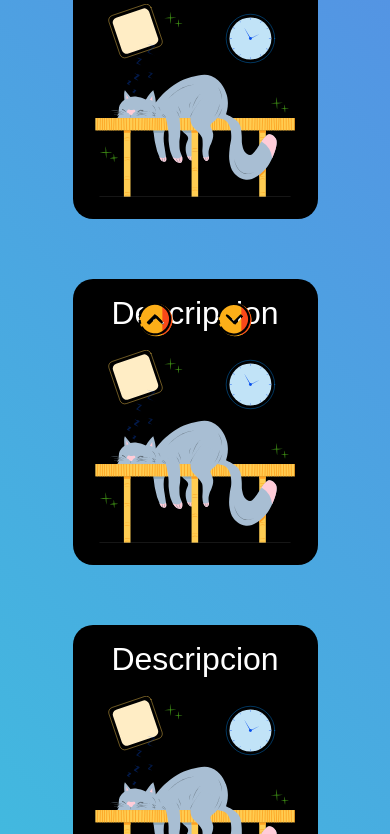
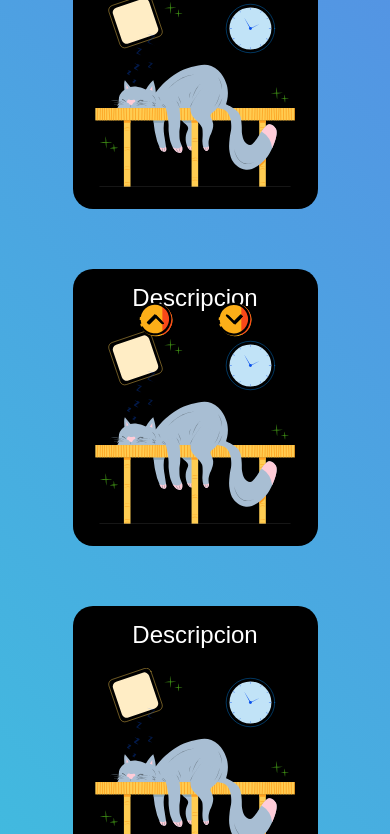
Before and after one commit to choy666/sass_seo, a website: page index.html in a window 390 px wide. Shown: the part 487-1321 px from the top of the page. Drawn offline with nearby package versions, Linux system fonts and the light colour scheme.

Commit message:
Correccion de size en h2 en mobile

```diff
--- a/scss/base/_variables.scss
+++ b/scss/base/_variables.scss
@@ -1,6 +1,6 @@
 //fonts-sizes 1-xs 2-md 3-lg
 $h1-size: 3rem, 4rem, 5rem;
-$h2-size: 2rem, 2.5rem, 3rem;
+$h2-size: 1.5rem, 2.5rem, 3rem;
 $nav_a-size: 2rem;
 //colors
 $body-color: linear-gradient(45deg, #36D1DC, #5B86E5);
```
Also changed, not shown: css/style.css.
